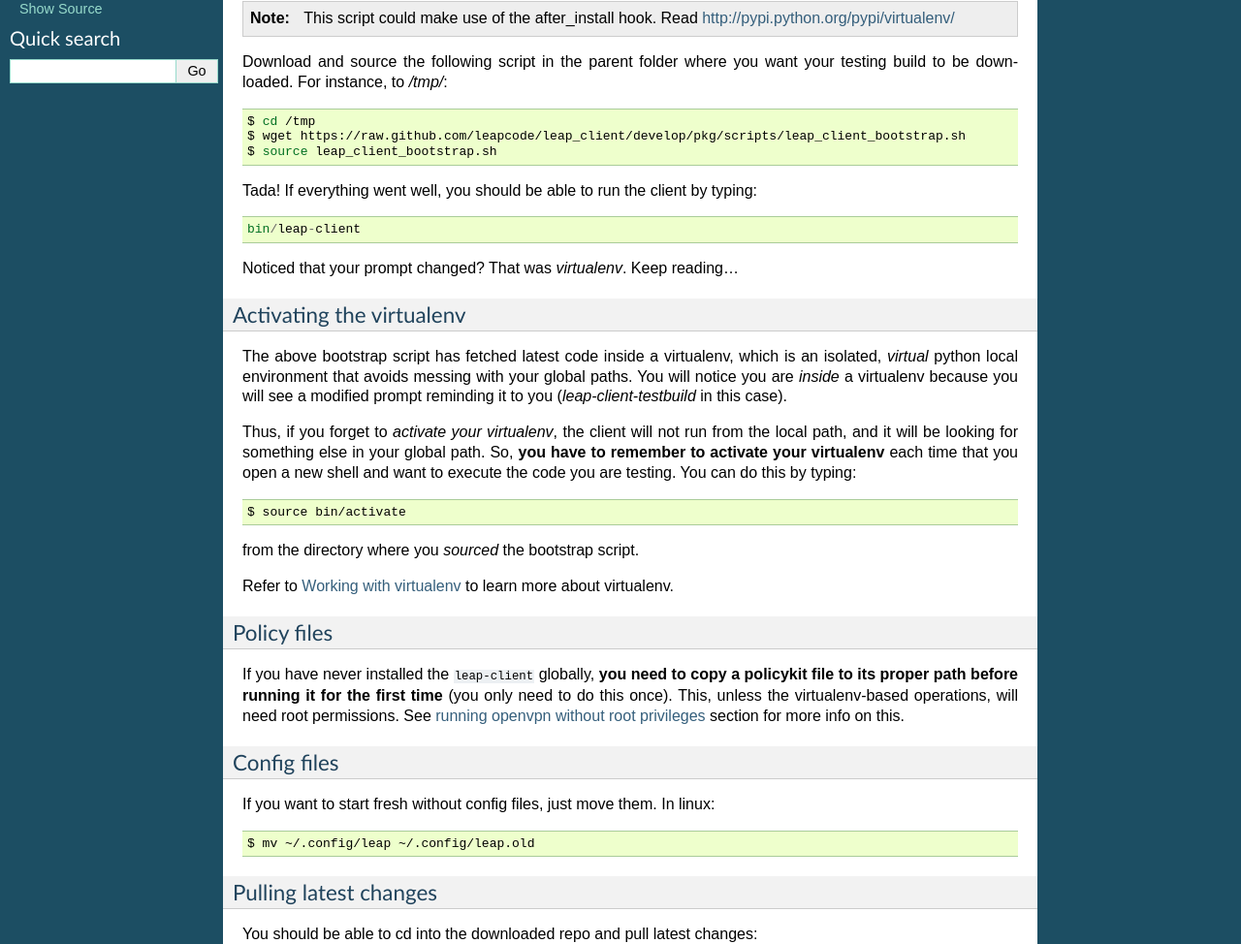
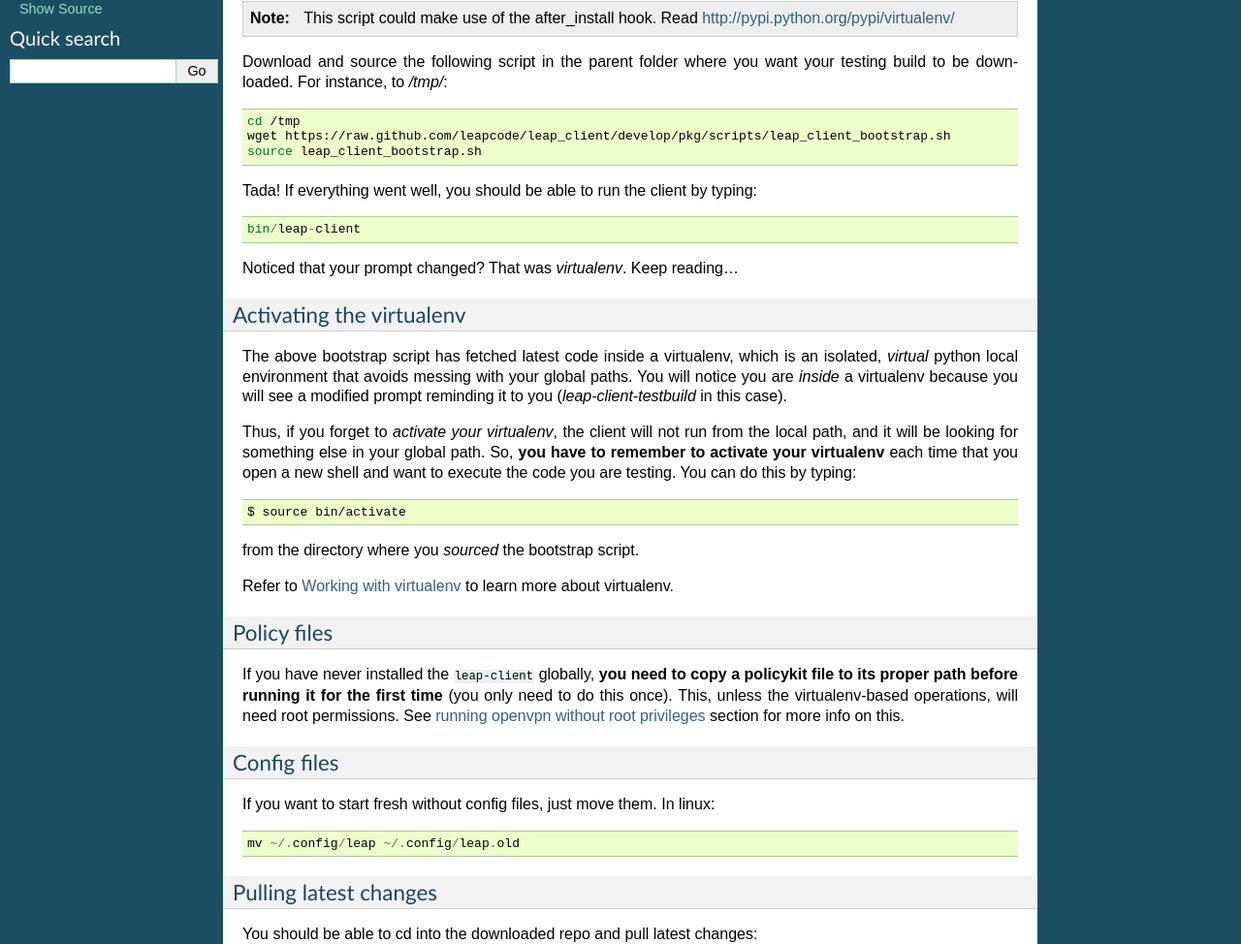
Before and after one commit to leapcode/bitmask_client, a Sphinx documentation site: the page built from docs/testers/howto.rst, in a window 1280 px wide. Shown: the part 628-1602 px from the top of the page at 97% size. Built offline with Sphinx 7.4.7, drawn with Linux system fonts in a browser that asks for light colours.

Commit message:
doc polishing

```diff
--- a/docs/testers/howto.rst
+++ b/docs/testers/howto.rst
@@ -36,9 +36,9 @@ Download and source the following script in the parent folder where you want you
 
 .. code-block:: bash
 
-   $ cd /tmp
-   $ wget https://raw.github.com/leapcode/leap_client/develop/pkg/scripts/leap_client_bootstrap.sh
-   $ source leap_client_bootstrap.sh
+   cd /tmp
+   wget https://raw.github.com/leapcode/leap_client/develop/pkg/scripts/leap_client_bootstrap.sh
+   source leap_client_bootstrap.sh
 
 Tada! If everything went well, you should be able to run the client by typing::
 
@@ -68,7 +68,7 @@ Config files
 
 If you want to start fresh without config files, just move them. In linux::
 
-    $ mv ~/.config/leap ~/.config/leap.old
+    mv ~/.config/leap ~/.config/leap.old
 
 Pulling latest changes
 ^^^^^^^^^^^^^^^^^^^^^^
```
Also changed, not shown: 1 other file.
